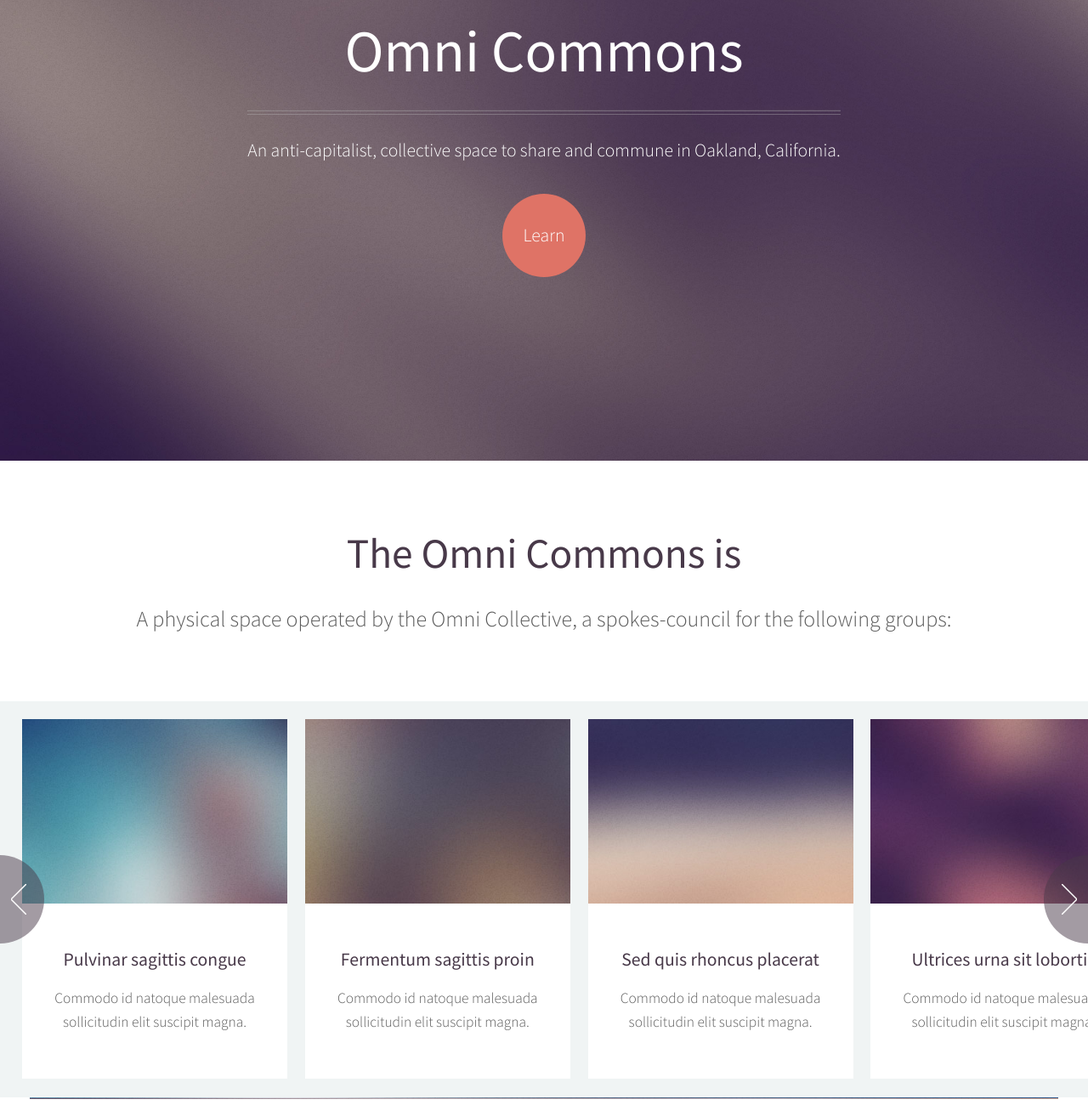
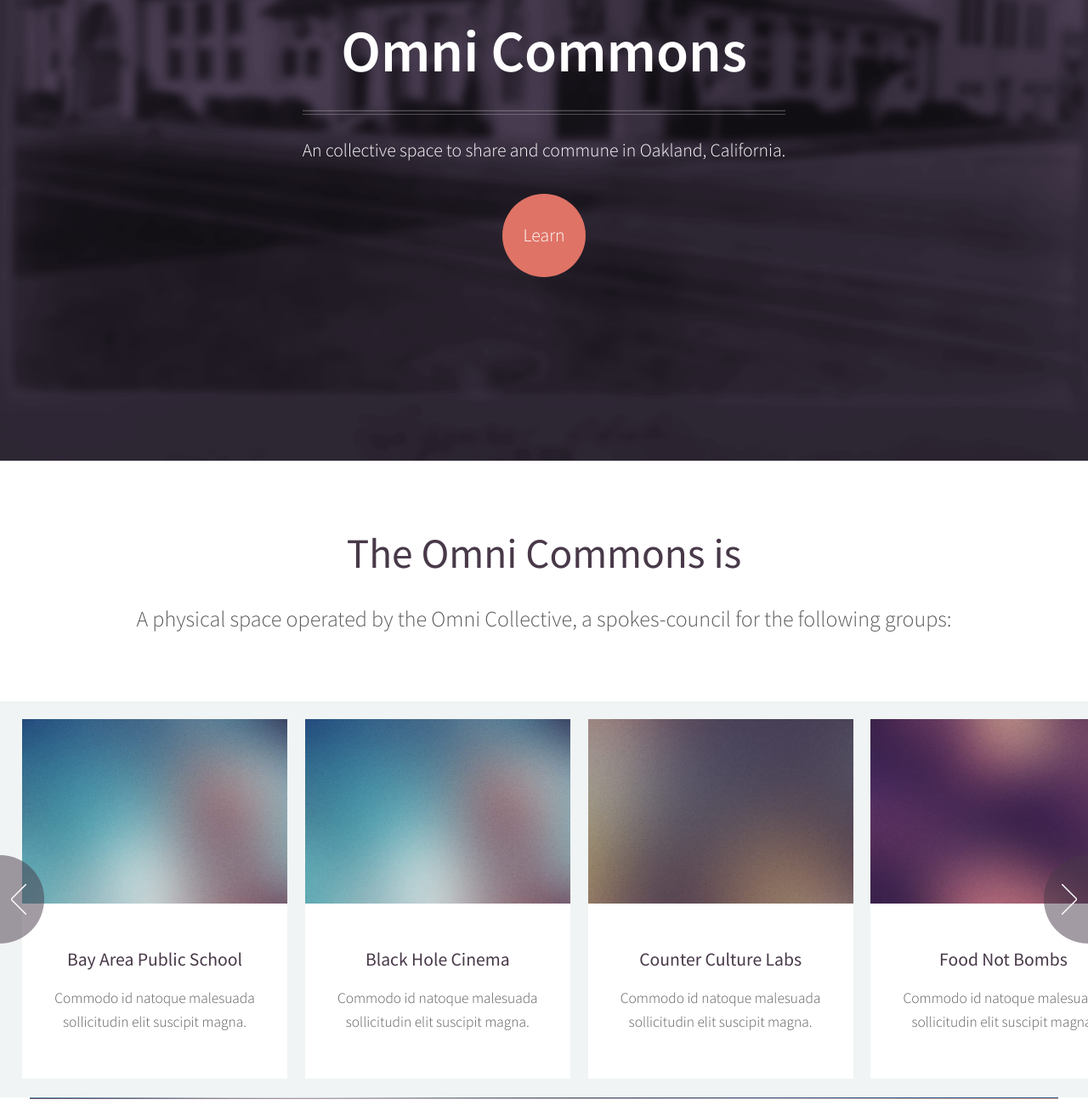
Before and after one commit to omnicommons/omnicommons.org, a plain HTML site: page index.html in a window 1280 px wide. Shown: the part 260-1560 px from the top of the page at 85% size. Drawn offline with Linux system fonts and the light colour scheme.

Commit message:
adds new header and list of collectives

```diff
--- a/css/style.css
+++ b/css/style.css
@@ -1054,7 +1054,7 @@
 	#header
 	{
 		position: relative;
-		background-image: url('../images/header.jpg');
+		background-image: url('../images/blurry_purple.png');
 		background-size: cover;
 		background-position: center center;
 		background-attachment: fixed;
@@ -1110,6 +1110,7 @@
 			.homepage #header h1
 			{
 				font-size: 4em;
+				font-weight:bold;
 			}
 
 			#header h1 a
--- a/index.html
+++ b/index.html
@@ -35,7 +35,7 @@
 						<header>
 							<h1><a href="#" id="logo">Omni Commons</a></h1>
 							<hr />
-							<span class="byline">An anti-capitalist, collective space to share and commune in Oakland, California.</span>
+							<span class="byline">An collective space to share and commune in Oakland, California.</span>
 						</header>
 						<footer>
 							<a href="#banner" class="button circled scrolly">Learn</a>
@@ -51,9 +51,14 @@
 								<span>Members</span>
 								<ul>
 									<li><a href="baps.html">Bay Area Public School</a></li>
+									<li><a href="bhc.html">Black Hole Cinema</a></li>
 									<li><a href="ccl.html">Counter Culture Labs</a></li>
+									<li><a href="fnb.html">Food Not Bombs</a></li>
+									<li><a href="hs.html">HackerSpa</a></li>
+									<li><a href="la.html">La Commune</a></li>
 									<li><a href="ls.html">Live Space</a></li>
 									<li><a href="onl.html">Oakland Nights Live</a></li>
+									<li><a href="pa.html">Peak Agency</a></li>
 									<li><a href="sr.html">Sudo Room</a></li>
 									<li><a href="til.html">Timeless, Infinite Light</a></li>
 <!--
@@ -92,7 +97,48 @@
 					<article>
 						<a href="http://mdomaradzki.deviantart.com/art/Bueller-III-351975087" class="image featured"><img src="images/pic01.jpg" alt="" /></a>
 						<header>
-							<h3><a href="#">Pulvinar sagittis congue</a></h3>
+							<h3><a href="#">Bay Area Public School</a></h3>
+						</header>
+						<p>Commodo id natoque malesuada sollicitudin elit suscipit magna.</p>
+					</article>
+
+					<article>
+						<a href="http://mdomaradzki.deviantart.com/art/Bueller-III-351975087" class="image featured"><img src="images/pic01.jpg" alt="" /></a>
+						<header>
+							<h3><a href="#">Black Hole Cinema</a></h3>
+						</header>
+						<p>Commodo id natoque malesuada sollicitudin elit suscipit magna.</p>
+					</article>
+
+
+					<article>
+						<a href="http://mdomaradzki.deviantart.com/art/Disco-351602759" class="image featured"><img src="images/pic02.jpg" alt="" /></a>
+						<header>
+							<h3><a href="#">Counter Culture Labs</a></h3>
+						</header>
+						<p>Commodo id natoque malesuada sollicitudin elit suscipit magna.</p>
+					</article>
+
+					<article>
+						<a href="http://mdomaradzki.deviantart.com/art/Cityparts-XVIII-350427779" class="image featured"><img src="images/pic04.jpg" alt="" /></a>
+						<header>
+							<h3><a href="#">Food Not Bombs</a></h3>
+						</header>
+						<p>Commodo id natoque malesuada sollicitudin elit suscipit magna.</p>
+					</article>
+
+					<article>
+						<a href="http://mdomaradzki.deviantart.com/art/Vine-Country-381350120" class="image featured"><img src="images/pic05.jpg" alt="" /></a>
+						<header>
+							<h3><a href="#">Hacker Spa</a></h3>
+						</header>
+						<p>Commodo id natoque malesuada sollicitudin elit suscipit magna.</p>
+					</article>
+
+					<article>
+						<a href="http://mdomaradzki.deviantart.com/art/Bueller-III-351975087" class="image featured"><img src="images/pic01.jpg" alt="" /></a>
+						<header>
+							<h3><a href="#">La Commune</a></h3>
 						</header>
 						<p>Commodo id natoque malesuada sollicitudin elit suscipit magna.</p>
 					</article>
@@ -100,7 +146,7 @@
 					<article>
 						<a href="http://mdomaradzki.deviantart.com/art/Disco-351602759" class="image featured"><img src="images/pic02.jpg" alt="" /></a>
 						<header>
-							<h3><a href="#">Fermentum sagittis proin</a></h3>
+							<h3><a href="#">Live Space</a></h3>
 						</header>
 						<p>Commodo id natoque malesuada sollicitudin elit suscipit magna.</p>
 					</article>
@@ -108,7 +154,7 @@
 					<article>
 						<a href="http://mdomaradzki.deviantart.com/art/The-Patina-of-Time-and-Tide-352128094" class="image featured"><img src="images/pic03.jpg" alt="" /></a>
 						<header>
-							<h3><a href="#">Sed quis rhoncus placerat</a></h3>
+							<h3><a href="#">Oakland Nights Live</a></h3>
 						</header>
 						<p>Commodo id natoque malesuada sollicitudin elit suscipit magna.</p>
 					</article>
@@ -116,7 +162,7 @@
 					<article>
 						<a href="http://mdomaradzki.deviantart.com/art/Cityparts-XVIII-350427779" class="image featured"><img src="images/pic04.jpg" alt="" /></a>
 						<header>
-							<h3><a href="#">Ultrices urna sit lobortis</a></h3>
+							<h3><a href="#">Peak Agency</a></h3>
 						</header>
 						<p>Commodo id natoque malesuada sollicitudin elit suscipit magna.</p>
 					</article>
@@ -124,39 +170,7 @@
 					<article>
 						<a href="http://mdomaradzki.deviantart.com/art/Vine-Country-381350120" class="image featured"><img src="images/pic05.jpg" alt="" /></a>
 						<header>
-							<h3><a href="#">Varius magnis sollicitudin</a></h3>
-						</header>
-						<p>Commodo id natoque malesuada sollicitudin elit suscipit magna.</p>
-					</article>
-
-					<article>
-						<a href="http://mdomaradzki.deviantart.com/art/Bueller-III-351975087" class="image featured"><img src="images/pic01.jpg" alt="" /></a>
-						<header>
-							<h3><a href="#">Pulvinar sagittis congue</a></h3>
-						</header>
-						<p>Commodo id natoque malesuada sollicitudin elit suscipit magna.</p>
-					</article>
-
-					<article>
-						<a href="http://mdomaradzki.deviantart.com/art/Disco-351602759" class="image featured"><img src="images/pic02.jpg" alt="" /></a>
-						<header>
-							<h3><a href="#">Fermentum sagittis proin</a></h3>
-						</header>
-						<p>Commodo id natoque malesuada sollicitudin elit suscipit magna.</p>
-					</article>
-
-					<article>
-						<a href="http://mdomaradzki.deviantart.com/art/The-Patina-of-Time-and-Tide-352128094" class="image featured"><img src="images/pic03.jpg" alt="" /></a>
-						<header>
-							<h3><a href="#">Sed quis rhoncus placerat</a></h3>
-						</header>
-						<p>Commodo id natoque malesuada sollicitudin elit suscipit magna.</p>
-					</article>
-
-					<article>
-						<a href="http://mdomaradzki.deviantart.com/art/Cityparts-XVIII-350427779" class="image featured"><img src="images/pic04.jpg" alt="" /></a>
-						<header>
-							<h3><a href="#">Ultrices urna sit lobortis</a></h3>
+							<h3><a href="#">Sudo Room</a></h3>
 						</header>
 						<p>Commodo id natoque malesuada sollicitudin elit suscipit magna.</p>
 					</article>
@@ -164,7 +178,7 @@
 					<article>
 						<a href="http://mdomaradzki.deviantart.com/art/Vine-Country-381350120" class="image featured"><img src="images/pic05.jpg" alt="" /></a>
 						<header>
-							<h3><a href="#">Varius magnis sollicitudin</a></h3>
+							<h3><a href="#">Timeless, Infinite Light</a></h3>
 						</header>
 						<p>Commodo id natoque malesuada sollicitudin elit suscipit magna.</p>
 					</article>
@@ -320,7 +334,7 @@
 					<!-- Copyright -->
 						<div class="copyright">
 							<ul class="menu">
-								<li><!--[if lte IE 8]><span style="filter: FlipH; -ms-filter: "FlipH"; display: inline-block;"><![endif]--><span style="-moz-transform: scaleX(-1); -o-transform: scaleX(-1); -webkit-transform: scaleX(-1); transform: scaleX(-1); display: inline-block;">©</span><!--[if lte IE 8]></span><![endif]--> CopyLeft <a href="http://omni-oakland.org/"><abbr>Omni Collective</abbr></a>, All Wrongs Reversed, <script type="text/javascript">var d = new Date(); var year = d.getFullYear(); document.write(year);</script>.</li>
+								<li><!--[if lte IE 8]><span style="filter: FlipH; -ms-filter: "FlipH"; display: inline-block;"><![endif]--><span style="-moz-transform: scaleX(-1); -o-transform: scaleX(-1); -webkit-transform: scaleX(-1); transform: scaleX(-1); display: inline-block;">©</span><!--[if lte IE 8]></span><![endif]--> CopyLeft <a href="http://omni-oakland.org/"><abbr>Omni Collective</abbr></a>, All Wrongs Reversed, <script type="text/javascript">var d = new Date(); var year = d.getFullYear(); document.write(year);</script></li>
 								<li>Fork: <a href="https://github.com/sudoroom/omni-front">omni-front</a></li>
 							</ul>
 						</div>
```
Also changed, not shown: images/blurry.png (added), images/blurry_purple.png (added).
